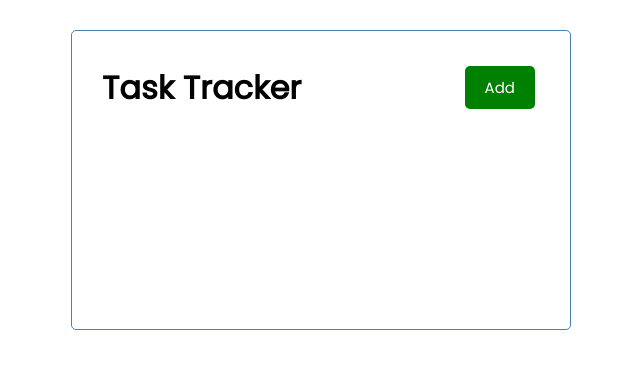
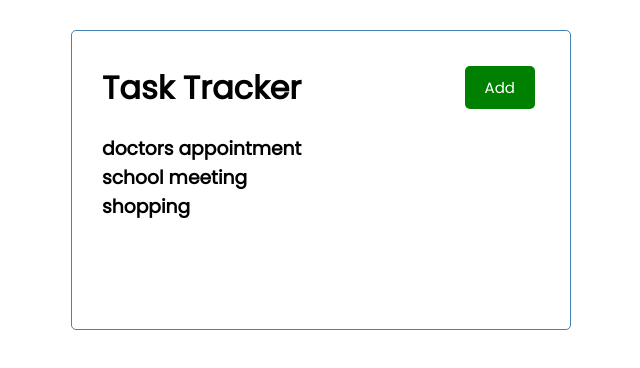
Before and after one commit to yangcodes/reacttasktracker, a React (Create React App) app: page / in a window 1280 px wide. Shown: the top 368 px of the page, without its empty margins (319-959 px from the left). Built offline with nearby package versions, Linux system fonts and the light colour scheme.

Commit message:
created tasks component

```diff
--- a/src/App.js
+++ b/src/App.js
@@ -1,10 +1,34 @@
 //import React from "react";
+import { useState } from "react";
+import Header from "./components/Header";
+import Tasks from "./components/Tasks";
 
-import Header from "./components/Header";
 function App() {
+  const [tasks, setTasks] = useState([
+    {
+      id: 1,
+      text: "doctors appointment",
+      day: "Feb 5th at 2:30pm",
+      reminder: true,
+    },
+    {
+      id: 2,
+      text: "school meeting",
+      day: "Feb 6th at 1:30pm",
+      reminder: true,
+    },
+    {
+      id: 3,
+      text: "shopping",
+      day: "Feb 7th at 4:30pm",
+      reminder: false,
+    },
+  ]);
+
   return (
     <div className="container">
-      <Header title="Task Tracker" />
+      <Header />
+      <Tasks tasks={tasks} />
     </div>
   );
 }
--- /dev/null
+++ b/src/components/Tasks.js
@@ -0,0 +1,11 @@
+const Tasks = ({ tasks }) => {
+  return (
+    <>
+      {tasks.map((task) => (
+        <h3 key={task.id}>{task.text}</h3>
+      ))}
+    </>
+  );
+};
+
+export default Tasks;
```
Also changed, not shown: src/components/Task.js (added).
